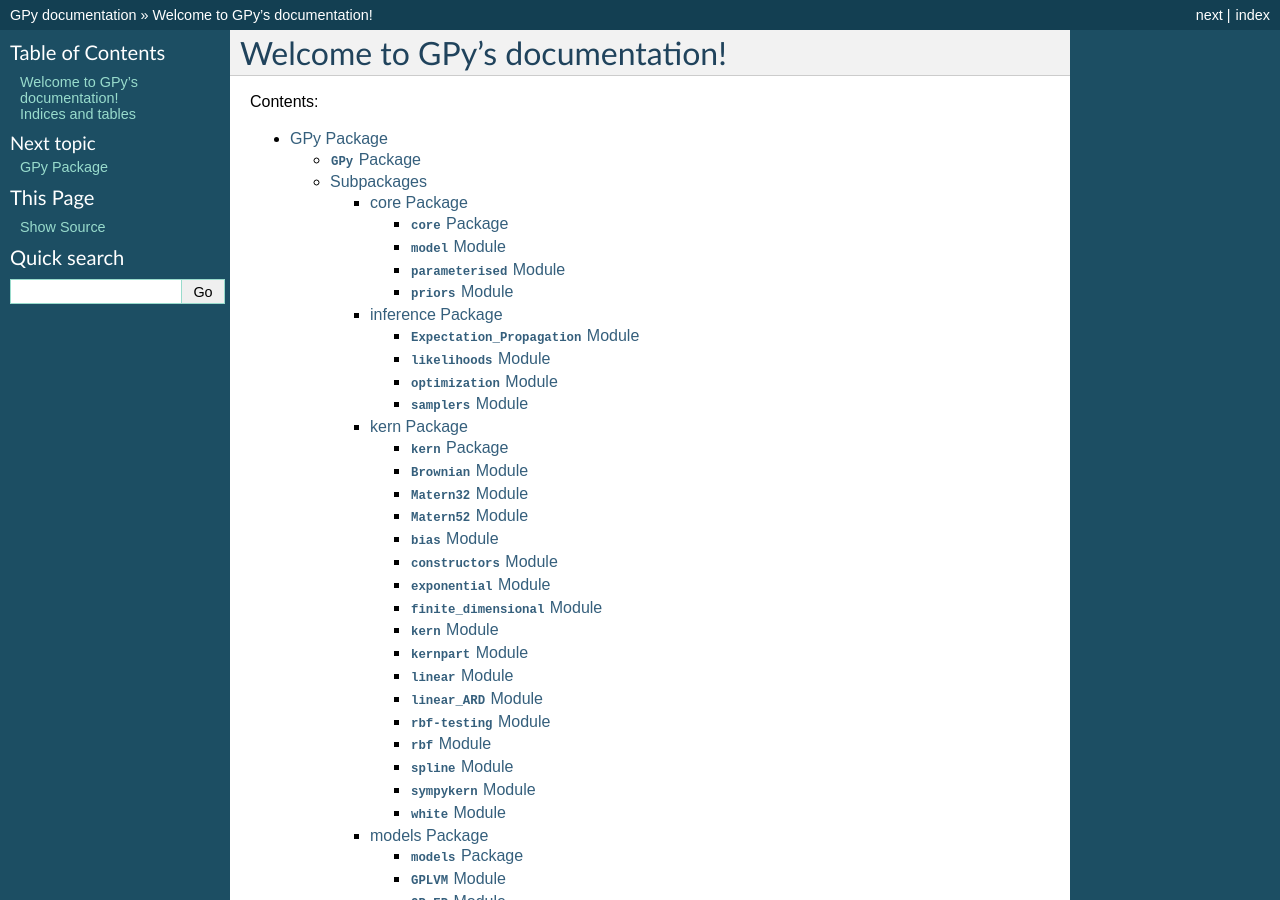
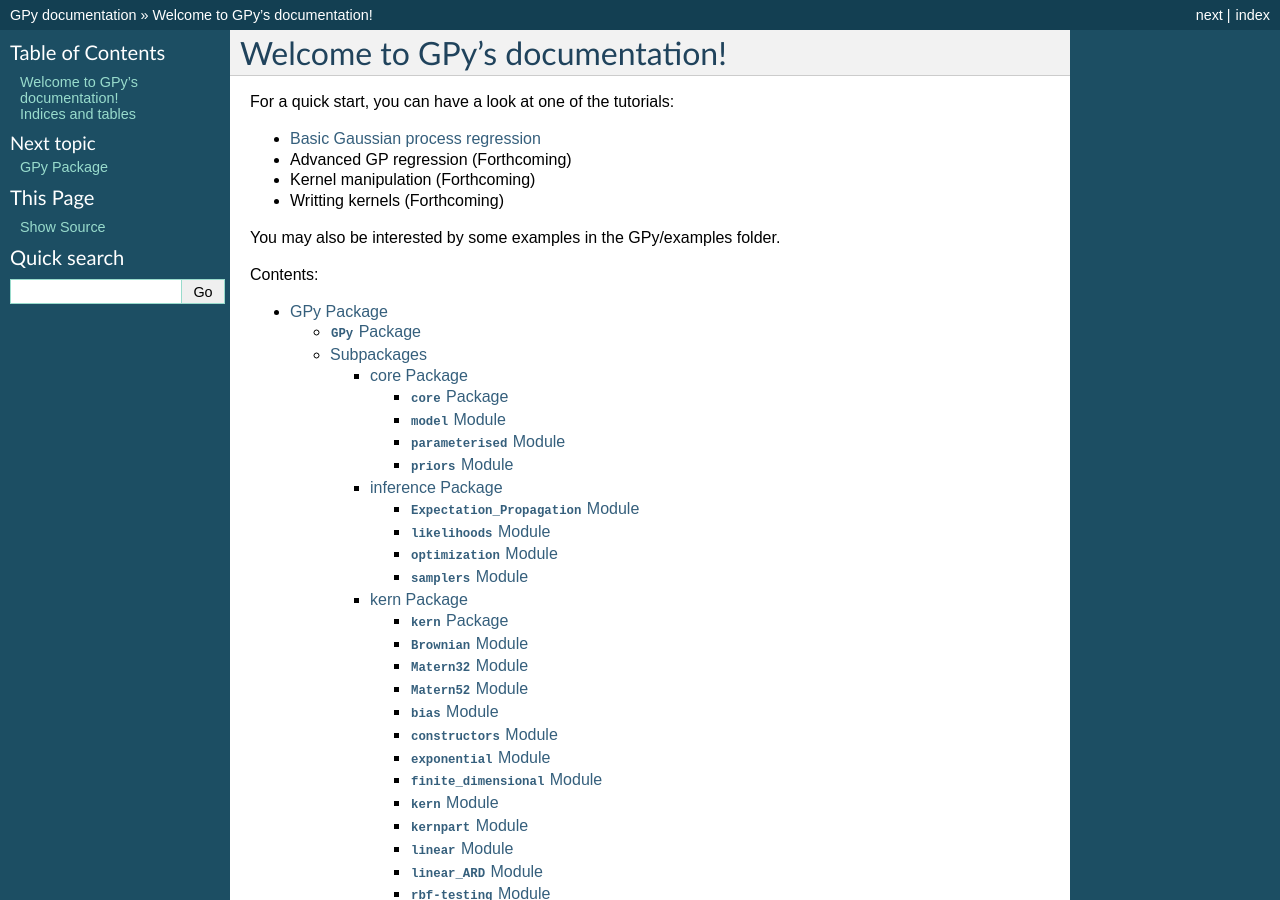
Before and after one commit to SheffieldML/GPy, a Sphinx documentation site: the page built from doc/index.rst, in a window 1280 px wide and 900 px high. Built offline with Sphinx 7.4.7, drawn with Linux system fonts in a browser that asks for light colours.

Commit message:
Some more documentation documentation on the index page

```diff
--- a/doc/index.rst
+++ b/doc/index.rst
@@ -5,6 +5,14 @@
 
 Welcome to GPy's documentation!
 ===============================
+For a quick start, you can have a look at one of the tutorials:
+
+* `Basic Gaussian process regression <tuto_GP_regression.html>`_
+* Advanced GP regression (Forthcoming)
+* Kernel manipulation (Forthcoming)
+* Writting kernels (Forthcoming)
+
+You may also be interested by some examples in the GPy/examples folder.
 
 Contents:
 
```
